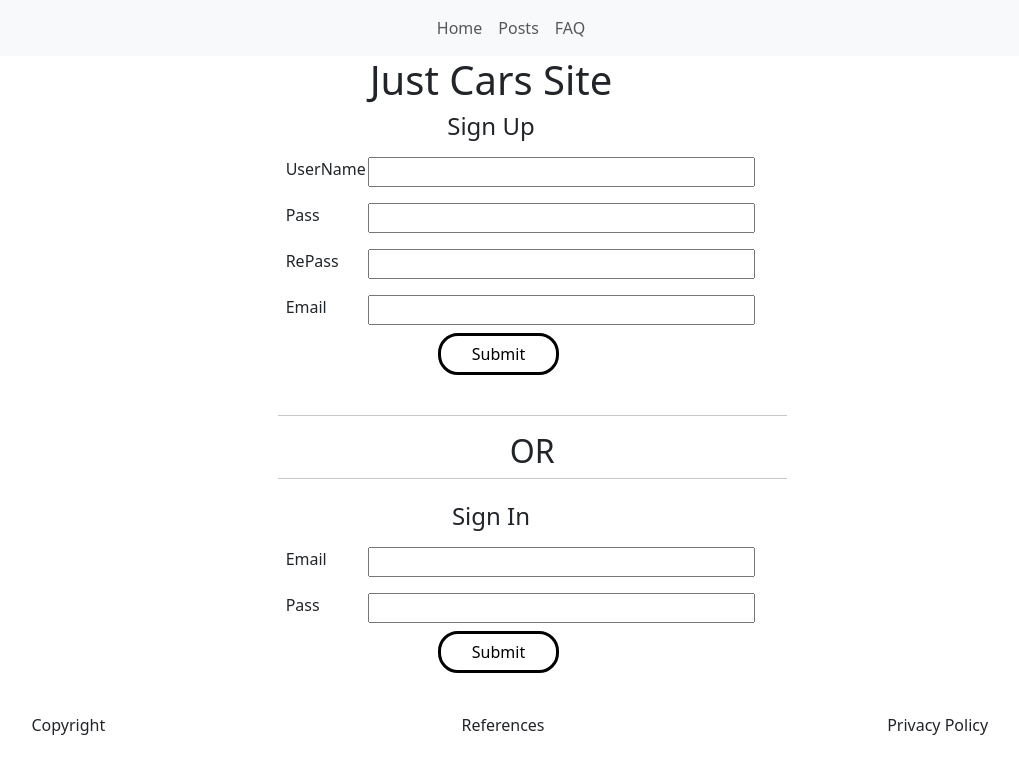
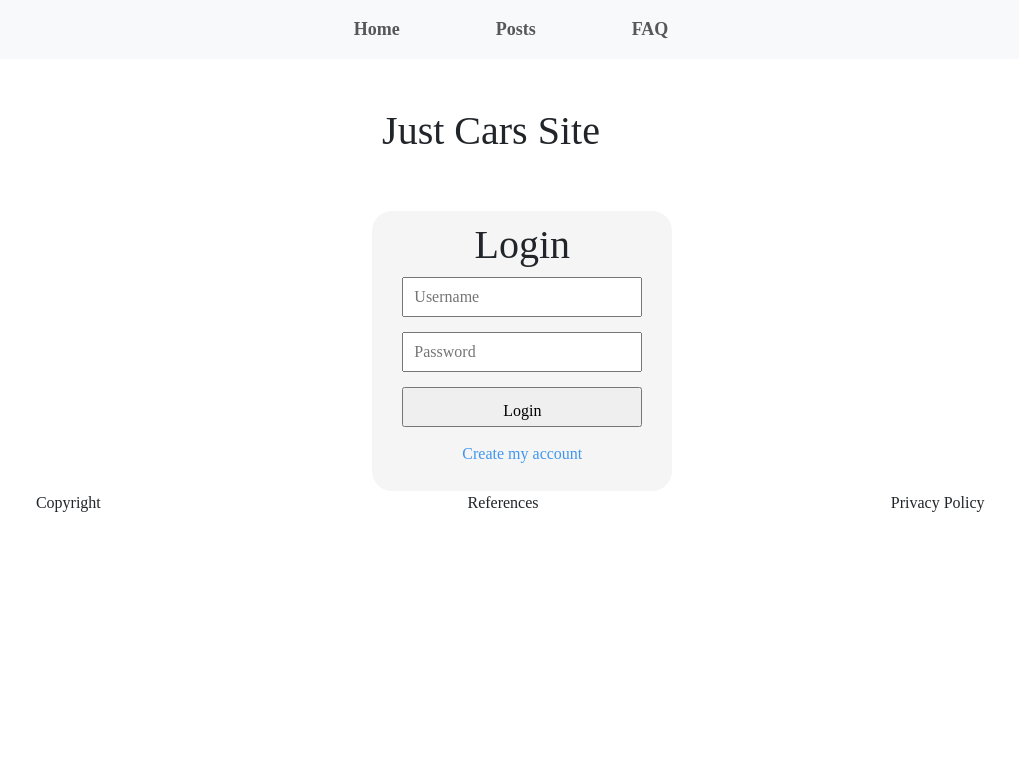
Before and after one commit to NyMartin04/Blog, a PHP site: page /getStarted.html in a window 1280 px wide. Shown: the top 776 px of the page, without its empty margins (137-1156 px from the left). Run offline with PHP 8.4, Linux system fonts and the light colour scheme.

Commit message:
Flipper Login

```diff
--- a/getStarted.css
+++ b/getStarted.css
@@ -1,7 +1,15 @@
-input{
-    width: 100%;
+*{
+    padding: 0;
+    margin: 0;
+    box-sizing: border-box;
+}
 
+html{
+    overflow-x: hidden;
 }
+
+
+
 button.button{
     width: 25%;
     margin-left: 33%;
@@ -25,3 +33,26 @@ width: 100%;
 footer{
     padding-bottom: 40px;
 }
+
+
+.body {
+    font-family: Abril Fatface;
+}
+
+.nav-item {
+    margin-right: 80px;
+}
+
+#FAQ {
+    margin-right: 0;
+}
+
+.navbar {
+    font-size: large;
+    font-weight: bold;
+}
+
+.text {
+    text-align: center;
+    margin-top: 40px;
+}
--- a/getStarted.html
+++ b/getStarted.html
@@ -7,14 +7,12 @@
     <link rel='stylesheet' href='https://cdnjs.cloudflare.com/ajax/libs/font-awesome/4.7.0/css/font-awesome.min.css'>
     <link href="https://cdn.jsdelivr.net/npm/bootstrap@5.3.2/dist/css/bootstrap.min.css" rel="stylesheet"
         integrity="sha384-T3c6CoIi6uLrA9TneNEoa7RxnatzjcDSCmG1MXxSR1GAsXEV/Dwwykc2MPK8M2HN" crossorigin="anonymous">
-    <script src="https://cdn.jsdelivr.net/npm/bootstrap@5.3.2/dist/js/bootstrap.bundle.min.js"
-        integrity="sha384-C6RzsynM9kWDrMNeT87bh95OGNyZPhcTNXj1NW7RuBCsyN/o0jlpcV8Qyq46cDfL"
-        crossorigin="anonymous"></script>
-    <link rel="stylesheet" href="./getStarted.css">
+    <link rel="stylesheet" href="getStarted.css">
+    <link rel="stylesheet" href="login.css">
     <title>Get Started</title>
 </head>
 
-<body>
+<body class="body">
     <nav class="navbar navbar-expand-lg navbar-light bg-light justify-content-center navbar-fixed-top">
         <div class="container">
             <a class="navbar-brand" href="#"></a>
@@ -25,7 +23,7 @@
             <div class="collapse navbar-collapse" id="navbarNav">
                 <ul class="navbar-nav mx-auto">
                     <li class="nav-item">
-                        <a class="nav-link" href="#">Home</a>
+                        <a class="nav-link" href="home.html">Home</a>
                     </li>
                     <li class="nav-item">
                         <a class="nav-link" href="#">Posts</a>
@@ -38,64 +36,39 @@
         </div>
     </nav>
 
-    <section class="row">
-        <div class="title col-md-12">
-            <h1 class="text-center">Just Cars Site</h1>
+    <section class="row d-flex justify-content-md-center">
+        <div class="title col-md-12 mt-5 mb-5">
+            <h1 class="text-center title">Just Cars Site</h1>
         </div>
-        <div class="col-12 text-center">
-            <h4>Sign Up</h4>
-        </div>
-        <div class="col-4"></div>
-        <form class="row col-5">
-            <div class="row col-12 p-2">
-                <div class="col-2"><label for="">UserName</label></div>
-                <div class="col-10"><input type="text"></div>
-            </div>
-            <div class="row col-12 p-2">
-                <div class="col-2"><label for="">Pass</label></div>
-                <div class="col-10"><input type="text"></div>
-            </div>
-            <div class="row col-12 p-2">
-                <div class="col-2"><label for="">RePass</label></div>
-                <div class="col-10"><input type="text"></div>
-            </div>
-            <div class="row col-12 p-2">
-                <div class="col-2"><label for="">Email</label></div>
-                <div class="col-10"><input type="text"></div>
-            </div>
-            <div class="row col-12">
-                <button type="submit" class="btn  button">Submit</button>
-            </div>
-            <br>
-            <hr>
-            <h2 class="  text-center">
-                OR
-            </h2>
-            <hr>
-            <br>
-        </form>
-        <div class="col-12 text-center">
-            <h4>Sign In</h4>
-        </div>
-        <div class="col-4"></div>
-        <form class="row col-5">
-            <div class="row col-12 p-2">
-                <div class="col-2"><label for="">Email</label></div>
-                <div class="col-10"><input type="text"></div>
-            </div>
-            <div class="row col-12 p-2">
-                <div class="col-2"><label for="">Pass</label></div>
-                <div class="col-10"><input type="text"></div>
-            </div>
-            <div class="row col-12">
-                <button type="submit" class="btn  button">Submit</button>
-            </div>
+        <div class="flip-container col-md-2 me-5">
+            <div class="flipper" id="flipper">
+                <div class="front">
+                    <h1 class="text-center">Login</h1>
+                    <form>
+                        <input type="text" placeholder="Username" />
+                        <input type="password" placeholder="Password" />
+                        <input type="button" value="Login" />
+                    </form>
+
+                        <a class="flipbutton" id="loginButton" href="#">Create my account</a>
 
 
+                </div>
 
+                <div class="back">
+                    <h1 class="text-center">Register</h1>
+                    <form>
+                        <input type="text" placeholder="Username" />
+                        <input type="password" placeholder="Password" />
+                        <input type="button" value="Sign up" />
+                    </form>
+                    <a class="flipbutton" id="registerButton" href="#">Login to my account</a>
+                </div>
+            </div>
+        </div>
 
-        </form>
     </section>
+
     <footer class="row">
         <div class="col-4 text-center">Copyright</div>
         <div class="col-4 text-center">References</div>
@@ -104,4 +77,8 @@
 
 </body>
 
+<script src="https://cdn.jsdelivr.net/npm/bootstrap@5.3.2/dist/js/bootstrap.bundle.min.js"
+        integrity="sha384-C6RzsynM9kWDrMNeT87bh95OGNyZPhcTNXj1NW7RuBCsyN/o0jlpcV8Qyq46cDfL"
+        crossorigin="anonymous"></script>
+<script src="login.js"></script>
 </html>
--- a/home.css
+++ b/home.css
@@ -2,10 +2,6 @@
     font-family: Abril Fatface;
 }
 
-.title {
-    text-align: center;
-    margin-top: 50px;
-}
 
 .nav-item {
     margin-right: 80px;
--- /dev/null
+++ b/login.css
@@ -0,0 +1,54 @@
+.flip-container {
+  perspective: 1000;
+}
+.flipper {
+  padding: 30px;
+  width: 300px;
+  height: 280px;
+  position: relative;
+  background: #f5f5f5;
+  -webkit-border-radius: 20px;
+  -moz-border-radius: 20px;
+  border-radius: 20px;
+
+  transition: 0.6s;
+  transform-style: preserve-3d;
+}
+
+.front,
+.back {
+  position: absolute;
+  padding: 10px 30px;
+  top: 0;
+  left: 0;
+  right: 0;
+
+  backface-visibility: hidden;
+}
+
+.front {
+  z-index: 2;
+  transform: rotateY(0deg);
+}
+
+.back {
+  transform: rotateY(180deg);
+}
+.flip {
+  transform: rotateY(180deg);
+}
+input {
+  width: 100%;
+  margin-bottom: 15px;
+  height: 40px;
+  box-sizing: border-box;
+  padding: 10px;
+}
+
+.flipbutton {
+    size: 30px;
+    color: #4096ee;
+    text-decoration: none;
+    display: flex;
+    justify-content: center;
+}
--- /dev/null
+++ b/login.js
@@ -0,0 +1,10 @@
+var loginButton = document.getElementById("loginButton");
+var registerButton = document.getElementById("registerButton");
+
+loginButton.onclick = function(){
+	document.querySelector("#flipper").classList.toggle("flip");
+}
+
+registerButton.onclick = function(){
+	document.querySelector("#flipper").classList.toggle("flip");
+}
```
Also changed, not shown: home.html (+9 -8 lines).
